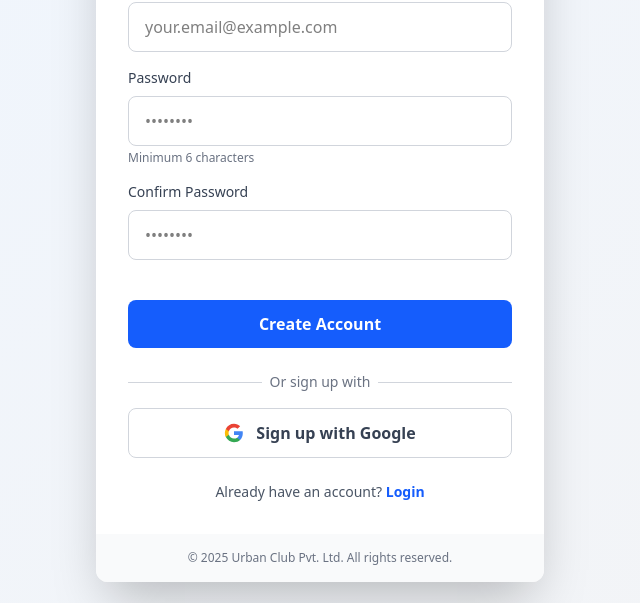
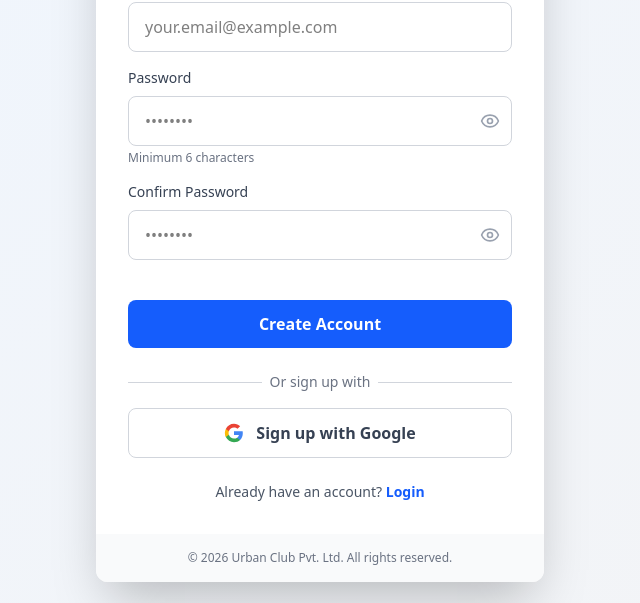
Before and after one commit to tausheef/urbun_club, a React (Vite) app in the folder frontend/: page /signup in a window 1280 px wide. Shown: the part 396-999 px from the top of the page, without its empty margins (320-960 px from the left). Built offline with nearby package versions, Linux system fonts and the light colour scheme; no server answers.

Commit message:
3 page changes

```diff
--- a/frontend/src/pages/Login.jsx
+++ b/frontend/src/pages/Login.jsx
@@ -1,6 +1,7 @@
 // src/pages/Login.jsx
 import React, { useState } from 'react';
 import { Link } from 'react-router-dom';
+import { Eye, EyeOff } from 'lucide-react';
 import { useAuth } from '../contexts/AuthContext';
 
 export default function Login() {
@@ -13,6 +14,7 @@
   });
   const [error, setError] = useState('');
   const [loading, setLoading] = useState(false);
+  const [showPassword, setShowPassword] = useState(false);
 
   const handleChange = (e) => {
     setFormData({
@@ -133,15 +135,24 @@
               <label className="block text-sm font-medium text-gray-700 mb-2">
                 Password
               </label>
+              <div className="relative">
                 <input
-                type="password"
+                  type={showPassword ? 'text' : 'password'}
                   name="password"
                   value={formData.password}
                   onChange={handleChange}
                   required
                   placeholder="••••••••"
-                className="w-full px-4 py-3 border border-gray-300 rounded-lg focus:outline-none focus:ring-2 focus:ring-blue-500 focus:border-transparent"
+                  className="w-full px-4 py-3 border border-gray-300 rounded-lg focus:outline-none focus:ring-2 focus:ring-blue-500 focus:border-transparent pr-12"
                 />
+                <button
+                  type="button"
+                  onClick={() => setShowPassword(!showPassword)}
+                  className="absolute right-3 top-1/2 -translate-y-1/2 text-gray-400 hover:text-gray-600 transition-colors"
+                >
+                  {showPassword ? <EyeOff size={20} /> : <Eye size={20} />}
+                </button>
+              </div>
             </div>
 
             {/* Login Button */}
@@ -214,7 +225,7 @@
 
         {/* Footer */}
         <div className="bg-gray-50 px-8 py-4 text-center text-xs text-gray-500">
-          © 2025 Urban Club Pvt. Ltd. All rights reserved.
+          © 2026 Urban Club Pvt. Ltd. All rights reserved.
         </div>
       </div>
     </div>
--- a/frontend/src/pages/MisReports.jsx
+++ b/frontend/src/pages/MisReports.jsx
@@ -81,18 +81,13 @@
           'PKG': result.pkg, 'WEIGHT': result.weight, 'MODE': result.mode,
           'STATUS': result.status, 'DELIVERY DATE': result.deliveryDate,
         };
-        if (hasAnyCoLoader) {
-          baseData['TRANSPORT NAME'] = result.transportName;
-          baseData['TP DOCKET'] = result.transportDocket;
-        }
         baseData['POD'] = result.pod ? 'View POD' : 'No POD';
         return baseData;
       });
       worksheet = XLSX.utils.json_to_sheet(excelData);
-      const podCol = hasAnyCoLoader ? 'P' : 'N';
       searchResults.forEach((result, index) => {
         if (result.pod) {
-          const cell = `${podCol}${index + 2}`;
+          const cell = `N${index + 2}`;
           if (worksheet[cell]) worksheet[cell].l = { Target: result.pod, Tooltip: 'View POD' };
         }
         if (result.docketId) {
@@ -107,10 +102,8 @@
       const colWidths = [
         { wch: 6 }, { wch: 12 }, { wch: 12 }, { wch: 20 }, { wch: 20 },
         { wch: 15 }, { wch: 15 }, { wch: 15 }, { wch: 8 }, { wch: 12 },
-        { wch: 10 }, { wch: 18 }, { wch: 14 },
+        { wch: 10 }, { wch: 18 }, { wch: 14 }, { wch: 12 },
       ];
-      if (hasAnyCoLoader) { colWidths.push({ wch: 20 }); colWidths.push({ wch: 15 }); }
-      colWidths.push({ wch: 12 });
       worksheet['!cols'] = colWidths;
     }
 
@@ -247,10 +240,8 @@
                   <div className="text-gray-700 font-semibold">
                     📊 Found {searchResults.length} record{searchResults.length !== 1 ? 's' : ''} for{' '}
                     <span className={isTPNameMode ? 'text-orange-600' : 'text-blue-600'}>{clientName}</span>
-                    {isTPNameMode ? (
+                    {isTPNameMode && (
                       <span className="ml-2 text-xs bg-orange-100 text-orange-700 px-2 py-1 rounded-full">🚛 TP Name View</span>
-                    ) : hasAnyCoLoader && (
-                      <span className="ml-2 text-xs bg-orange-100 text-orange-700 px-2 py-1 rounded-full">🚛 Includes Co-Loader Data</span>
                     )}
                   </div>
                   <button
@@ -349,12 +340,6 @@
                             <th className="px-4 py-3.5 text-left font-bold uppercase tracking-wide">MODE</th>
                             <th className="px-4 py-3.5 text-left font-bold uppercase tracking-wide">STATUS</th>
                             <th className="px-4 py-3.5 text-left font-bold uppercase tracking-wide">DELIVERY DATE</th>
-                            {hasAnyCoLoader && (
-                              <>
-                                <th className="px-4 py-3.5 text-left font-bold uppercase tracking-wide bg-orange-600">TRANSPORT NAME</th>
-                                <th className="px-4 py-3.5 text-left font-bold uppercase tracking-wide bg-orange-600">TP DOCKET</th>
-                              </>
-                            )}
                             <th className="px-4 py-3.5 text-center font-bold uppercase tracking-wide">POD</th>
                           </tr>
                         </thead>
@@ -404,16 +389,6 @@
                                 }`}>{result.status}</span>
                               </td>
                               <td className="px-4 py-3.5 text-gray-700">{result.deliveryDate}</td>
-                              {hasAnyCoLoader && (
-                                <>
-                                  <td className="px-4 py-3.5 text-gray-700 bg-orange-50">
-                                    {result.hasCoLoader ? <span className="font-medium">{result.transportName}</span> : <span className="text-gray-400">-</span>}
-                                  </td>
-                                  <td className="px-4 py-3.5 text-gray-700 bg-orange-50">
-                                    {result.hasCoLoader ? <span className="font-medium">{result.transportDocket}</span> : <span className="text-gray-400">-</span>}
-                                  </td>
-                                </>
-                              )}
                               <td className="px-4 py-3.5 text-center">
                                 {result.pod ? (
                                   <a href={result.pod} target="_blank" rel="noopener noreferrer" className="text-blue-600 hover:text-blue-800 font-medium underline transition-colors">
--- a/frontend/src/pages/Signup.jsx
+++ b/frontend/src/pages/Signup.jsx
@@ -1,6 +1,7 @@
 // src/pages/Signup.jsx
 import React, { useState } from 'react';
 import { Link } from 'react-router-dom';
+import { Eye, EyeOff } from 'lucide-react';
 import { useAuth } from '../contexts/AuthContext';
 
 export default function Signup() {
@@ -13,6 +14,8 @@
   });
   const [error, setError] = useState('');
   const [loading, setLoading] = useState(false);
+  const [showPassword, setShowPassword] = useState(false);
+  const [showConfirmPassword, setShowConfirmPassword] = useState(false);
 
   const handleChange = (e) => {
     setFormData({
@@ -120,15 +123,24 @@
               <label className="block text-sm font-medium text-gray-700 mb-2">
                 Password
               </label>
+              <div className="relative">
                 <input
-                type="password"
+                  type={showPassword ? 'text' : 'password'}
                   name="password"
                   value={formData.password}
                   onChange={handleChange}
                   required
                   placeholder="••••••••"
-                className="w-full px-4 py-3 border border-gray-300 rounded-lg focus:outline-none focus:ring-2 focus:ring-blue-500 focus:border-transparent"
+                  className="w-full px-4 py-3 border border-gray-300 rounded-lg focus:outline-none focus:ring-2 focus:ring-blue-500 focus:border-transparent pr-12"
                 />
+                <button
+                  type="button"
+                  onClick={() => setShowPassword(!showPassword)}
+                  className="absolute right-3 top-1/2 -translate-y-1/2 text-gray-400 hover:text-gray-600 transition-colors"
+                >
+                  {showPassword ? <EyeOff size={20} /> : <Eye size={20} />}
+                </button>
+              </div>
               <p className="text-xs text-gray-500 mt-1">Minimum 6 characters</p>
             </div>
 
@@ -137,15 +149,24 @@
               <label className="block text-sm font-medium text-gray-700 mb-2">
                 Confirm Password
               </label>
+              <div className="relative">
                 <input
-                type="password"
+                  type={showConfirmPassword ? 'text' : 'password'}
                   name="confirmPassword"
                   value={formData.confirmPassword}
                   onChange={handleChange}
                   required
                   placeholder="••••••••"
-                className="w-full px-4 py-3 border border-gray-300 rounded-lg focus:outline-none focus:ring-2 focus:ring-blue-500 focus:border-transparent"
+                  className="w-full px-4 py-3 border border-gray-300 rounded-lg focus:outline-none focus:ring-2 focus:ring-blue-500 focus:border-transparent pr-12"
                 />
+                <button
+                  type="button"
+                  onClick={() => setShowConfirmPassword(!showConfirmPassword)}
+                  className="absolute right-3 top-1/2 -translate-y-1/2 text-gray-400 hover:text-gray-600 transition-colors"
+                >
+                  {showConfirmPassword ? <EyeOff size={20} /> : <Eye size={20} />}
+                </button>
+              </div>
             </div>
 
             {/* Signup Button */}
@@ -205,7 +226,7 @@
 
         {/* Footer */}
         <div className="bg-gray-50 px-8 py-4 text-center text-xs text-gray-500">
-          © 2025 Urban Club Pvt. Ltd. All rights reserved.
+          © 2026 Urban Club Pvt. Ltd. All rights reserved.
         </div>
       </div>
     </div>
```
Lines whose indentation alone changed are shown as unchanged.
